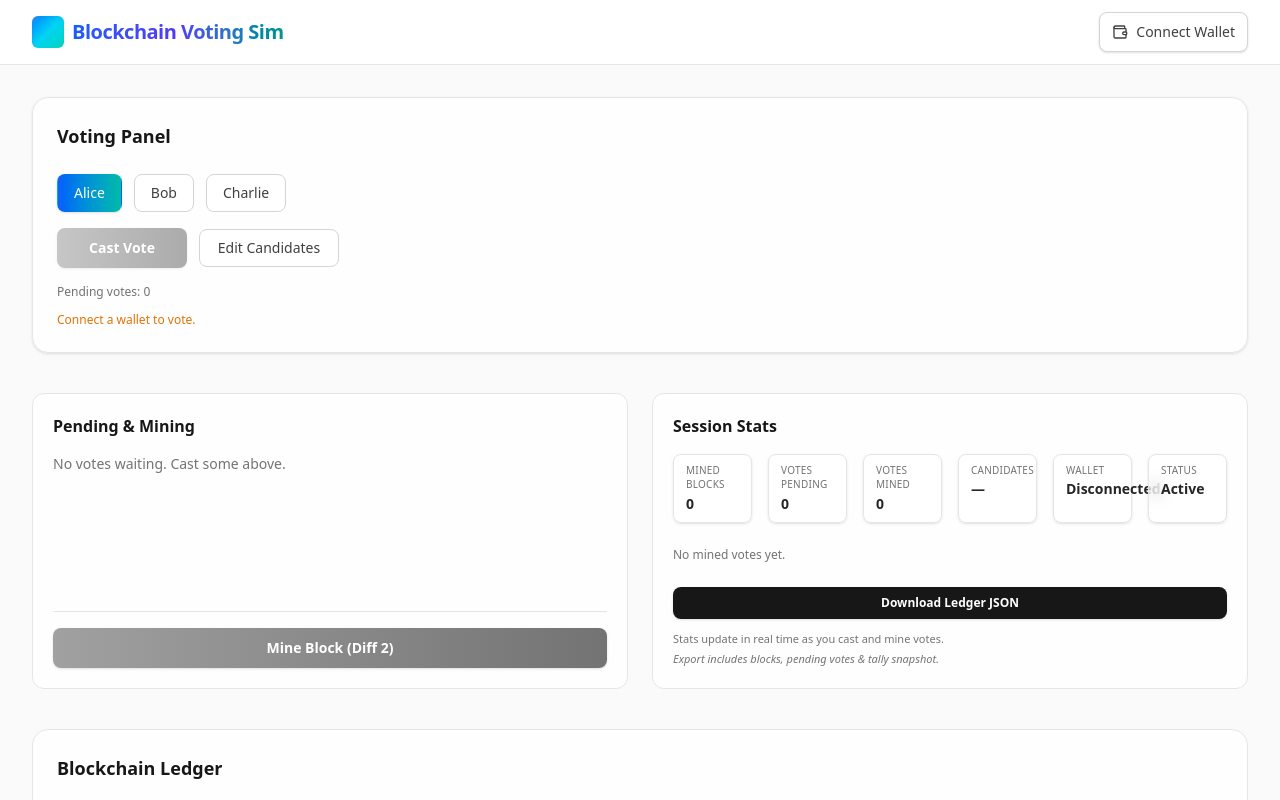
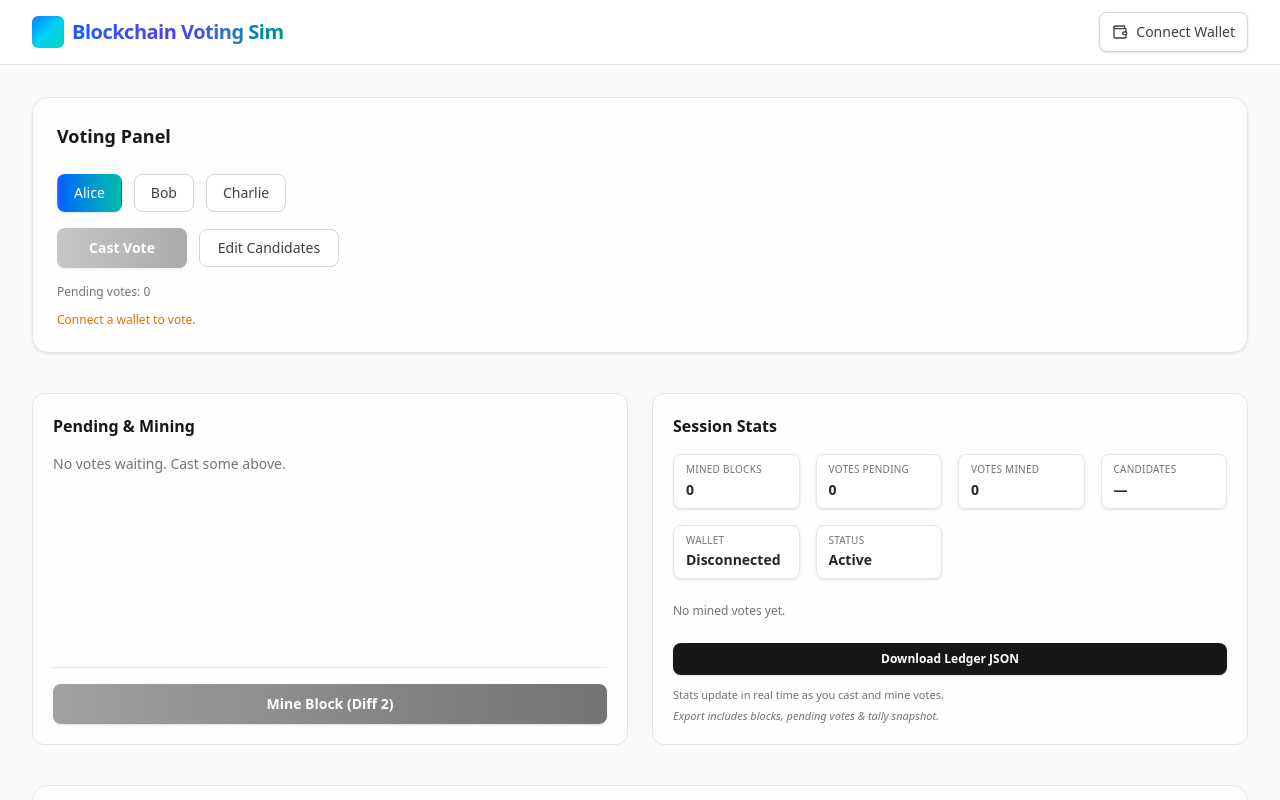
Before and after one commit to cjalanano-dev/Blockchain-Voting-Simulator, a React (Vite) app: page / in a window 1280 px wide. Shown: the top 800 px of the page. Built offline with nearby package versions, Linux system fonts and the light colour scheme.

Commit message:
style: improve session stats layout with auto-fit grid and flexible cards

```diff
--- a/src/App.jsx
+++ b/src/App.jsx
@@ -27,7 +27,7 @@ export default function App() {
           </div>
           <div className="rounded-xl border border-neutral-200 bg-white/70 backdrop-blur-sm p-4 sm:p-5 flex flex-col">
             <h2 className="font-semibold mb-4">Session Stats</h2>
-            <div className="grid grid-cols-2 xs:grid-cols-3 sm:grid-cols-3 md:grid-cols-3 lg:grid-cols-6 gap-4 text-sm mb-6">
+            <div className="grid gap-3 lg:gap-4 text-sm mb-6" style={{gridTemplateColumns:'repeat(auto-fit,minmax(120px,1fr))'}}>
               <Stat label="Mined Blocks" value={minedBlocks} />
               <Stat label="Votes Pending" value={pendingVotes.length} />
               <Stat label="Votes Mined" value={totalVotesMined} />
@@ -72,9 +72,9 @@ export default function App() {
 
 function Stat({ label, value, accent }) {
   return (
-    <div className="flex flex-col rounded-lg border border-neutral-200 bg-white/60 backdrop-blur px-3 py-2 shadow-sm">
-      <span className="text-[10px] uppercase tracking-wide text-neutral-500">{label}</span>
-      <span className={`text-sm font-semibold mt-0.5 text-neutral-800 ${accent || ''}`}>{value}</span>
+    <div className="flex flex-col rounded-lg border border-neutral-200 bg-white/70 backdrop-blur px-3 py-2 shadow-sm h-full">
+      <span className="text-[10px] uppercase tracking-wide text-neutral-500 leading-tight" title={label}>{label}</span>
+      <span className={`text-sm font-semibold mt-1 text-neutral-800 break-all` + (accent ? ` ${accent}` : '')} title={String(value)}>{value}</span>
     </div>
   )
 }
```
